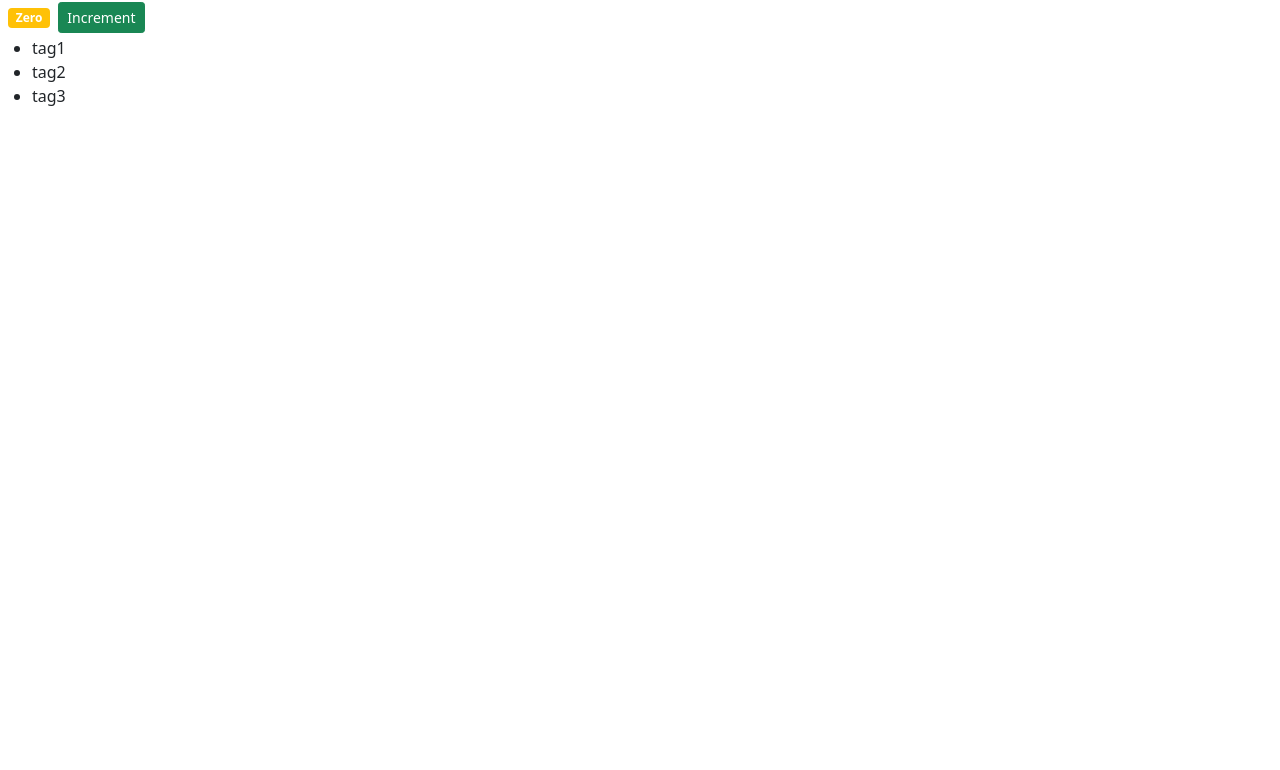
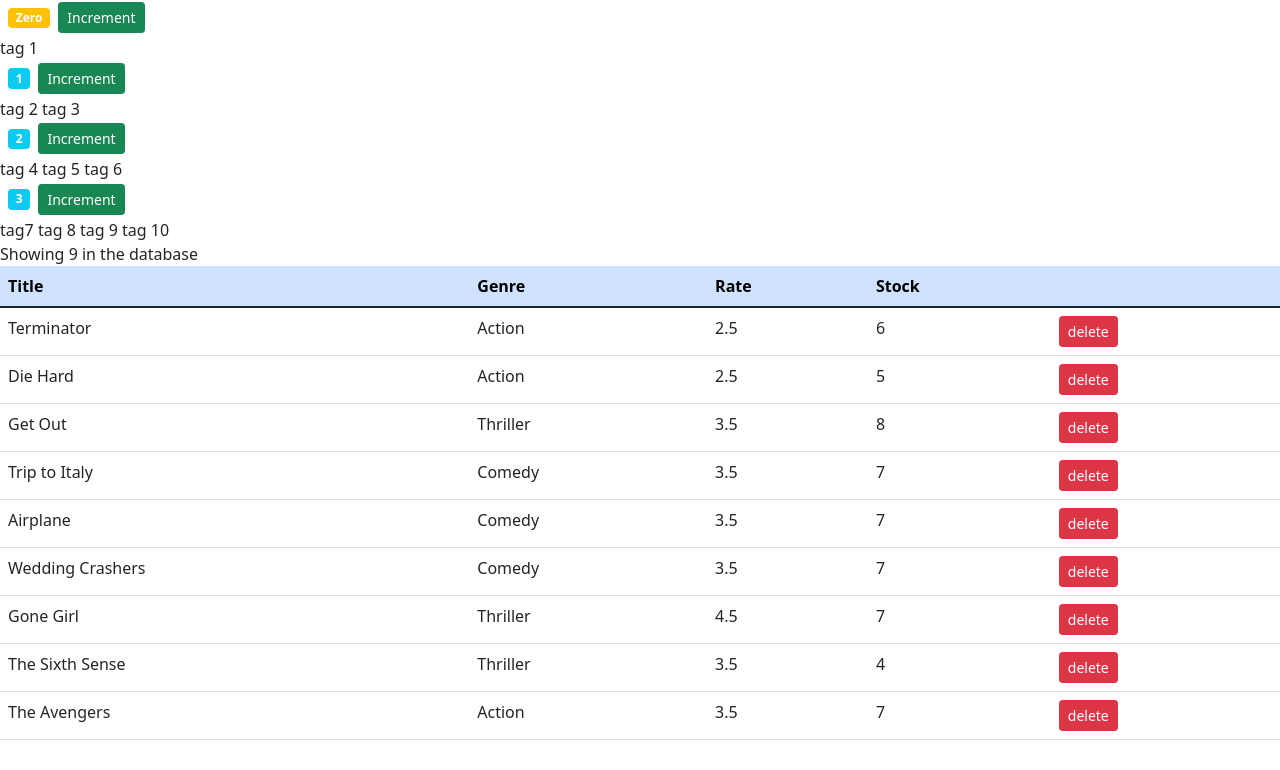
Before and after one commit to lgorniak/react-counter-function-typescript, a React (Create React App) app: page / in a window 1280 px wide. Shown: the top 770 px of the page. Built offline with nearby package versions, Linux system fonts and the light colour scheme.

Commit message:
pass date to a component

```diff
--- a/src/types/count.ts
+++ b/src/components/counter/count.ts
@@ -1,4 +1,5 @@
 export interface Count {
-	number: number;
+	value: number;
+	selected: boolean;
 	tags: string[];
 }
--- a/src/components/counter.tsx
+++ b/src/components/counter/counter.tsx
@@ -1,13 +1,19 @@
 import React, { useEffect, useState } from "react";
-import { Count } from "../types/count";
+import { Count } from "./count";
+
+interface Props {
+	value: number;
+	selected: boolean;
+	tags: string[];
+}
 
 const formatCounter = (counter: Count | null): string | number => {
 	let counterValue: string | number;
 
 	counter
-		? counter.number === 0
+		? counter.value === 0
 			? (counterValue = `Zero`)
-			: (counterValue = counter.number)
+			: (counterValue = counter.value)
 		: (counterValue = `Counter Object not set`);
 
 	return counterValue;
@@ -18,13 +24,17 @@ const iterateCounter = (
 	customHook: React.Dispatch<React.SetStateAction<Count | null>>
 ) => {
 	if (counter) {
-		customHook({ number: counter.number + 1, tags: counter.tags });
+		customHook({
+			value: counter.value + 1,
+			selected: counter.selected,
+			tags: counter.tags,
+		});
 	}
 };
 
 const getBadgeClasses = (counter: Count | null): string => {
 	let classes = "badge m-2 bg-";
-	classes += counter?.number === 0 ? "warning" : "info";
+	classes += counter?.value === 0 ? "warning" : "info";
 	return classes;
 };
 
@@ -32,15 +42,16 @@ const renderListItems = (
 	counter: Count | null
 ): JSX.Element | JSX.Element[] | null => {
 	if (counter && counter.tags.length === 0) return <p>There are not Tags"</p>;
-	return counter && counter.tags.map((tag) => <li key={tag}>{tag}</li>);
+	return counter && counter.tags.map((tag) => <span>{tag} </span>);
 };
 
-const Counter = (): JSX.Element => {
+const Counter = (props: Props): JSX.Element => {
 	const [counter, setCounter] = useState<Count | null>(null);
+	const { value, tags, selected } = props;
 
 	useEffect((): void => {
-		setCounter({ number: 0, tags: ["tag1", "tag2", "tag3"] });
-	}, []);
+		setCounter({ value, selected, tags });
+	}, [tags, selected, value]);
 
 	return (
 		<>
@@ -51,7 +62,7 @@ const Counter = (): JSX.Element => {
 			>
 				Increment
 			</button>
-			<ul>{renderListItems(counter)}</ul>
+			<div>{renderListItems(counter)}</div>
 		</>
 	);
 };
--- /dev/null
+++ b/src/components/counter/counters.tsx
@@ -0,0 +1,51 @@
+import React, { useEffect, useState } from "react";
+import Counter from "./counter";
+import { Count } from "./count";
+
+interface CountersType {
+	id: number;
+	data: Count;
+}
+
+const Counters = (): JSX.Element => {
+	const [counters, setCounters] = useState<CountersType[]>([]);
+
+	useEffect((): void => {
+		setCounters([
+			{ id: 0, data: { value: 0, selected: true, tags: ["tag 1"] } },
+			{ id: 1, data: { value: 1, selected: true, tags: ["tag 2", "tag  3"] } },
+			{
+				id: 2,
+				data: { value: 2, selected: true, tags: ["tag 4", "tag 5", "tag 6"] },
+			},
+			{
+				id: 3,
+				data: {
+					value: 3,
+					selected: true,
+					tags: ["tag7 ", "tag 8", "tag 9", "tag 10"],
+				},
+			},
+		]);
+	}, []);
+
+	return (
+		<>
+			{counters.map((counter) => {
+				const { id, data } = counter;
+
+				console.log(counter);
+				return (
+					<Counter
+						key={id}
+						value={data.value}
+						selected={data.selected}
+						tags={data.tags}
+					></Counter>
+				);
+			})}
+		</>
+	);
+};
+
+export default Counters;
--- /dev/null
+++ b/src/components/movieView/moveView.tsx
@@ -0,0 +1,60 @@
+import React, { useState } from "react";
+import { getMovies } from "../../services/fakeMovieService";
+import { Movie } from "./movie";
+//import "./movieView.css";
+
+const handleDelete = (
+	movies: Movie[],
+	movie: Movie,
+	handler: React.Dispatch<React.SetStateAction<Movie[]>>
+): void => {
+	const filteredMovies = movies.filter((m) => m._id !== movie._id);
+	handler(filteredMovies);
+};
+
+const MovieView = (): JSX.Element => {
+	const [movies, setMovies] = useState<Movie[]>(getMovies());
+
+	if (movies.length === 0) return <div>There are no movies</div>;
+
+	return (
+		<>
+			<div>Showing {movies.length} in the database</div>
+			<table className="table">
+				<thead>
+					<tr className="table-primary">
+						<th>Title</th>
+						<th>Genre</th>
+						<th>Rate</th>
+						<th>Stock</th>
+						<th></th>
+					</tr>
+				</thead>
+				<tbody>
+					{movies.map((movie) => {
+						const { _id, title, genre, dailyRentalRate, numberInStock } = movie;
+						return (
+							<tr key={_id}>
+								<td>{title}</td>
+								<td>{genre.name}</td>
+								<td>{dailyRentalRate}</td>
+								<td>{numberInStock}</td>
+								<td>
+									<button
+										onClick={() => handleDelete(movies, movie, setMovies)}
+										type="button"
+										className="btn btn-danger btn-sm"
+									>
+										delete
+									</button>
+								</td>
+							</tr>
+						);
+					})}
+				</tbody>
+			</table>
+		</>
+	);
+};
+
+export default MovieView;
--- /dev/null
+++ b/src/components/movieView/movie.ts
@@ -0,0 +1,11 @@
+export interface Movie {
+	_id: string;
+	title: string;
+	genre: {
+		_id?: string;
+		name: string;
+	};
+	numberInStock: number;
+	dailyRentalRate: number;
+	publishDate?: string;
+}
--- /dev/null
+++ b/src/components/movieView/movieView.css
@@ -0,0 +1,3 @@
+table {
+    margin: 0 20px;
+}
--- a/src/index.tsx
+++ b/src/index.tsx
@@ -1,13 +1,19 @@
 import React from "react";
 import "./index.css";
-import Counter from "./components/counter";
+import Counters from "./components/counter/counters";
+import MovieView from "./components/movieView/moveView";
 import reportWebVitals from "./reportWebVitals";
 import { createRoot } from "react-dom/client";
 import "../node_modules/bootstrap/dist/css/bootstrap.min.css";
 
 const container = document.getElementById("root") as HTMLElement;
 const root = createRoot(container);
-root.render(<Counter />);
+root.render(
+	<>
+		<Counters />
+		<MovieView />
+	</>
+);
 
 // If you want to start measuring performance in your app, pass a function
 // to log results (for example: reportWebVitals(console.log))
--- /dev/null
+++ b/src/services/fakeGenreService.js
@@ -0,0 +1,9 @@
+export const genres = [
+  { _id: "5b21ca3eeb7f6fbccd471818", name: "Action" },
+  { _id: "5b21ca3eeb7f6fbccd471814", name: "Comedy" },
+  { _id: "5b21ca3eeb7f6fbccd471820", name: "Thriller" }
+];
+
+export function getGenres() {
+  return genres.filter(g => g);
+}
--- /dev/null
+++ b/src/services/fakeMovieService.js
@@ -0,0 +1,97 @@
+import * as genresAPI from "./fakeGenreService";
+
+const movies = [
+  {
+    _id: "5b21ca3eeb7f6fbccd471815",
+    title: "Terminator",
+    genre: { _id: "5b21ca3eeb7f6fbccd471818", name: "Action" },
+    numberInStock: 6,
+    dailyRentalRate: 2.5,
+    publishDate: "2018-01-03T19:04:28.809Z"
+  },
+  {
+    _id: "5b21ca3eeb7f6fbccd471816",
+    title: "Die Hard",
+    genre: { _id: "5b21ca3eeb7f6fbccd471818", name: "Action" },
+    numberInStock: 5,
+    dailyRentalRate: 2.5
+  },
+  {
+    _id: "5b21ca3eeb7f6fbccd471817",
+    title: "Get Out",
+    genre: { _id: "5b21ca3eeb7f6fbccd471820", name: "Thriller" },
+    numberInStock: 8,
+    dailyRentalRate: 3.5
+  },
+  {
+    _id: "5b21ca3eeb7f6fbccd471819",
+    title: "Trip to Italy",
+    genre: { _id: "5b21ca3eeb7f6fbccd471814", name: "Comedy" },
+    numberInStock: 7,
+    dailyRentalRate: 3.5
+  },
+  {
+    _id: "5b21ca3eeb7f6fbccd47181a",
+    title: "Airplane",
+    genre: { _id: "5b21ca3eeb7f6fbccd471814", name: "Comedy" },
+    numberInStock: 7,
+    dailyRentalRate: 3.5
+  },
+  {
+    _id: "5b21ca3eeb7f6fbccd47181b",
+    title: "Wedding Crashers",
+    genre: { _id: "5b21ca3eeb7f6fbccd471814", name: "Comedy" },
+    numberInStock: 7,
+    dailyRentalRate: 3.5
+  },
+  {
+    _id: "5b21ca3eeb7f6fbccd47181e",
+    title: "Gone Girl",
+    genre: { _id: "5b21ca3eeb7f6fbccd471820", name: "Thriller" },
+    numberInStock: 7,
+    dailyRentalRate: 4.5
+  },
+  {
+    _id: "5b21ca3eeb7f6fbccd47181f",
+    title: "The Sixth Sense",
+    genre: { _id: "5b21ca3eeb7f6fbccd471820", name: "Thriller" },
+    numberInStock: 4,
+    dailyRentalRate: 3.5
+  },
+  {
+    _id: "5b21ca3eeb7f6fbccd471821",
+    title: "The Avengers",
+    genre: { _id: "5b21ca3eeb7f6fbccd471818", name: "Action" },
+    numberInStock: 7,
+    dailyRentalRate: 3.5
+  }
+];
+
+export function getMovies() {
+  return movies;
+}
+
+export function getMovie(id) {
+  return movies.find(m => m._id === id);
+}
+
+export function saveMovie(movie) {
+  let movieInDb = movies.find(m => m._id === movie._id) || {};
+  movieInDb.name = movie.name;
+  movieInDb.genre = genresAPI.genres.find(g => g._id === movie.genreId);
+  movieInDb.numberInStock = movie.numberInStock;
+  movieInDb.dailyRentalRate = movie.dailyRentalRate;
+
+  if (!movieInDb._id) {
+    movieInDb._id = Date.now();
+    movies.push(movieInDb);
+  }
+
+  return movieInDb;
+}
+
+export function deleteMovie(id) {
+  let movieInDb = movies.find(m => m._id === id);
+  movies.splice(movies.indexOf(movieInDb), 1);
+  return movieInDb;
+}
```
